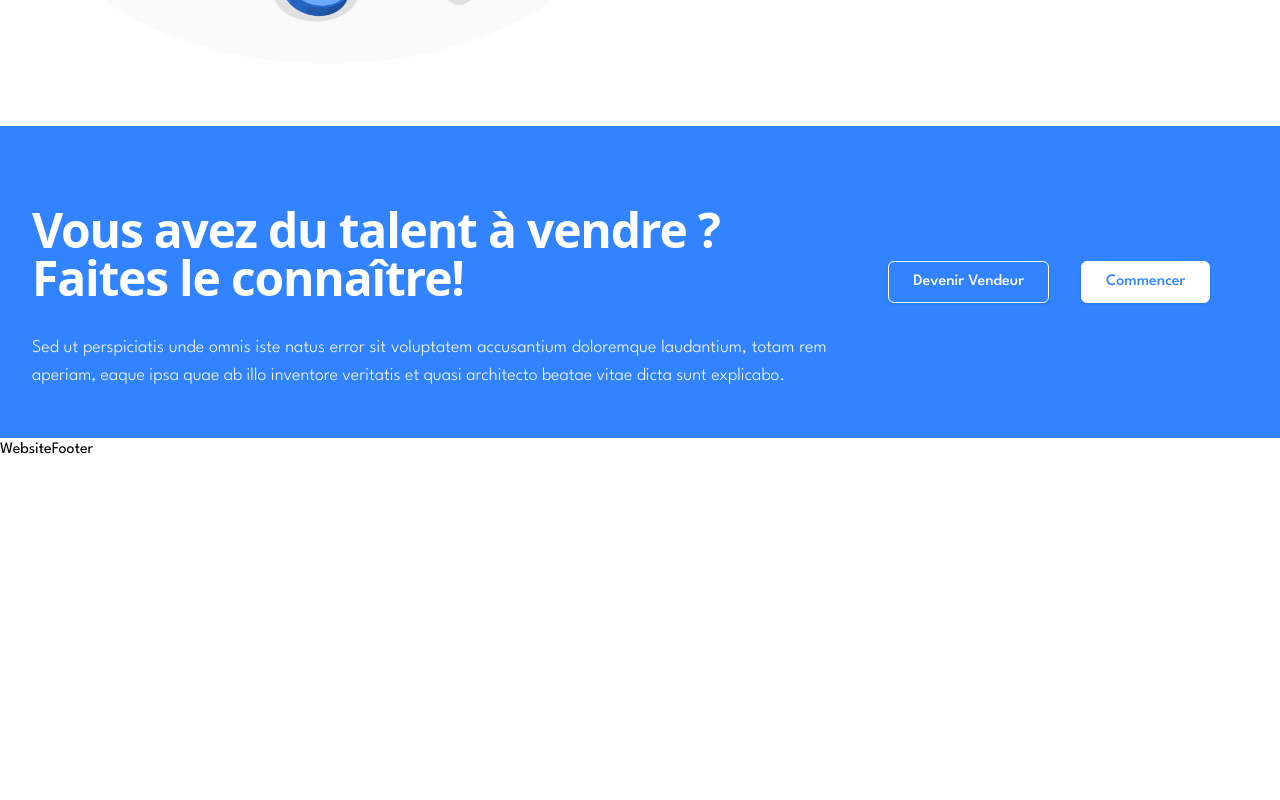
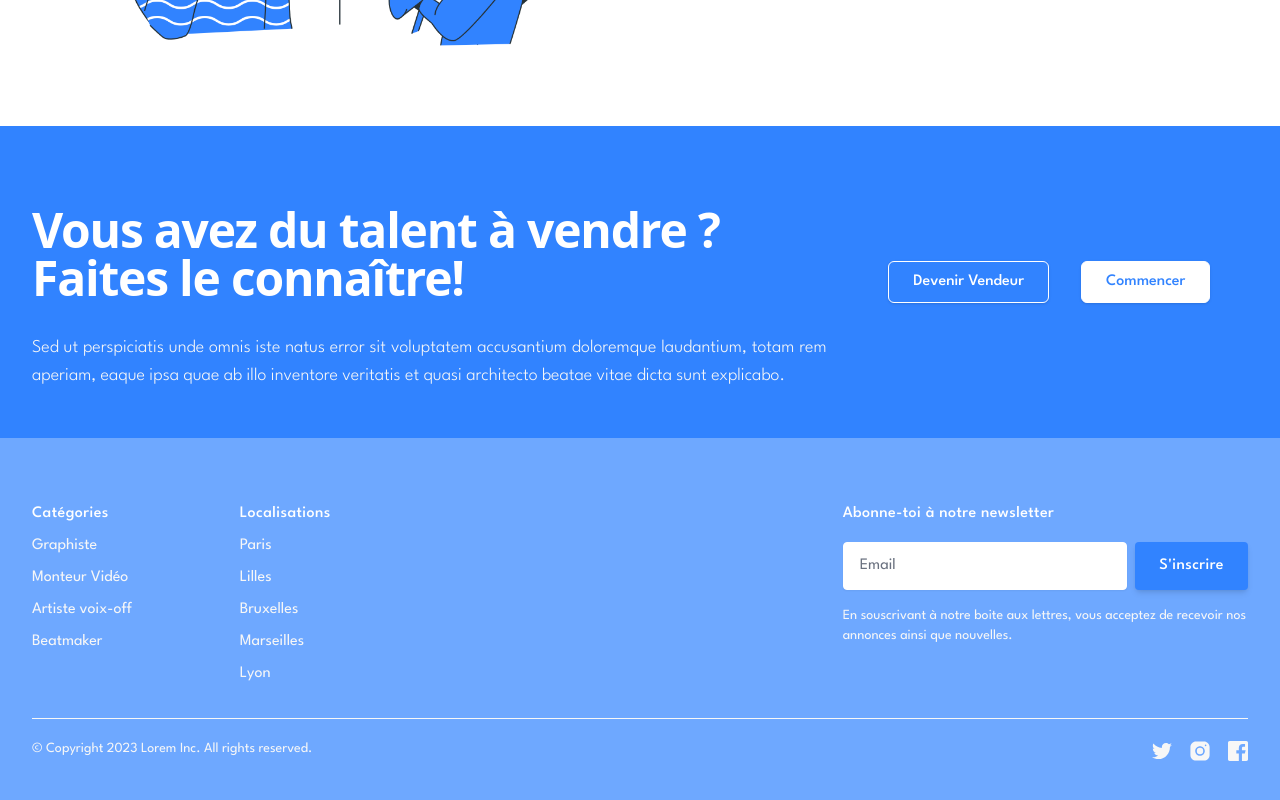
Before and after one commit to KevinArmache/Yonet-Project, a Next.js app: page / in a window 1280 px wide. Shown: the part 2781-3581 px from the top of the page. Before the commit the page ends 3243 px from the top, so only its background shows below. Built offline with nearby package versions, Linux system fonts and the light colour scheme.

Commit message:
added website footer

```diff
--- a/components/Footers/WebsiteFooter.jsx
+++ b/components/Footers/WebsiteFooter.jsx
@@ -1,9 +1,239 @@
 import React from 'react'
 
-const WebsiteFooter = () => {
+
+export const WebsiteFooter = () => {
   return (
-    <div>WebsiteFooter</div>
-  )
-}
+    <div className="bg-primary/70">
+      <div className="px-4 pt-16 mx-auto sm:max-w-xl md:max-w-full lg:max-w-screen-xl md:px-24 lg:px-8">
+        <div className="grid row-gap-10 mb-8 lg:grid-cols-6">
+          <div className="grid grid-cols-2 gap-5 row-gap-8 lg:col-span-4 md:grid-cols-4">
+            <div>
+              <p className="font-medium tracking-wide text-white">
+                Catégories
+              </p>
+              <ul className="mt-2 space-y-2">
+                <li>
+                  <a
+                    href="/"
+                    className="text-light transition-colors duration-300 hover:text-deep-purple-accent-200"
+                  >
+                    Graphiste
+                  </a>
+                </li>
+                <li>
+                  <a
+                    href="/"
+                    className="text-light transition-colors duration-300 hover:text-deep-purple-accent-200"
+                  >
+                    Monteur Vidéo
+                  </a>
+                </li>
+                <li>
+                  <a
+                    href="/"
+                    className="text-light transition-colors duration-300 hover:text-deep-purple-accent-200"
+                  >
+                    Artiste voix-off
+                  </a>
+                </li>
+                <li>
+                  <a
+                    href="/"
+                    className="text-light transition-colors duration-300 hover:text-deep-purple-accent-200"
+                  >
+                    Beatmaker
+                  </a>
+                </li>
+              </ul>
+            </div>
+            <div>
+              <p className="font-medium tracking-wide text-white">Localisations</p>
+              <ul className="mt-2 space-y-2">
+                <li>
+                  <a
+                    href="/"
+                    className="text-light transition-colors duration-300 hover:text-deep-purple-accent-200"
+                  >
+                    Paris
+                  </a>
+                </li>
+                <li>
+                  <a
+                    href="/"
+                    className="text-light transition-colors duration-300 hover:text-deep-purple-accent-200"
+                  >
+                    Lilles
+                  </a>
+                </li>
+                <li>
+                  <a
+                    href="/"
+                    className="text-light transition-colors duration-300 hover:text-deep-purple-accent-200"
+                  >
+                    Bruxelles
+                  </a>
+                </li>
+                <li>
+                  <a
+                    href="/"
+                    className="text-light transition-colors duration-300 hover:text-deep-purple-accent-200"
+                  >
+                    Marseilles
+                  </a>
+                </li>
+                <li>
+                  <a
+                    href="/"
+                    className="text-light transition-colors duration-300 hover:text-deep-purple-accent-200"
+                  >
+                    Lyon
+                  </a>
+                </li>
+              </ul>
+            </div>
+            {/* <div>
+              <p className="font-medium tracking-wide text-white">Cherry</p>
+              <ul className="mt-2 space-y-2">
+                <li>
+                  <a
+                    href="/"
+                    className="text-light transition-colors duration-300 hover:text-deep-purple-accent-200"
+                  >
+                    Media
+                  </a>
+                </li>
+                <li>
+                  <a
+                    href="/"
+                    className="text-light transition-colors duration-300 hover:text-deep-purple-accent-200"
+                  >
+                    Brochure
+                  </a>
+                </li>
+                <li>
+                  <a
+                    href="/"
+                    className="text-light transition-colors duration-300 hover:text-deep-purple-accent-200"
+                  >
+                    Nonprofit
+                  </a>
+                </li>
+                <li>
+                  <a
+                    href="/"
+                    className="text-light transition-colors duration-300 hover:text-deep-purple-accent-200"
+                  >
+                    Educational
+                  </a>
+                </li>
+                <li>
+                  <a
+                    href="/"
+                    className="text-light transition-colors duration-300 hover:text-deep-purple-accent-200"
+                  >
+                    Projects
+                  </a>
+                </li>
+              </ul>
+            </div>
+            <div>
+              <p className="font-medium tracking-wide text-white">
+                Business
+              </p>
+              <ul className="mt-2 space-y-2">
+                <li>
+                  <a
+                    href="/"
+                    className="text-light transition-colors duration-300 hover:text-deep-purple-accent-200"
+                  >
+                    Infopreneur
+                  </a>
+                </li>
+                <li>
+                  <a
+                    href="/"
+                    className="text-light transition-colors duration-300 hover:text-deep-purple-accent-200"
+                  >
+                    Personal
+                  </a>
+                </li>
+                <li>
+                  <a
+                    href="/"
+                    className="text-light transition-colors duration-300 hover:text-deep-purple-accent-200"
+                  >
+                    Wiki
+                  </a>
+                </li>
+                <li>
+                  <a
+                    href="/"
+                    className="text-light transition-colors duration-300 hover:text-deep-purple-accent-200"
+                  >
+                    Forum
+                  </a>
+                </li>
+              </ul>
+            </div> */}
+          </div>
+          <div className="md:max-w-md lg:col-span-2">
+            <span className="text-base font-medium tracking-wide text-white">
+              Abonne-toi à notre newsletter
+            </span>
+            <form className="flex flex-col mt-4 md:flex-row">
+              <input
+                placeholder="Email"
+                required
+                type="text"
+                className="flex-grow w-full h-12 px-4 mb-3 transition duration-200 bg-white border border-white rounded shadow-sm appearance-none md:mr-2 md:mb-0 focus:border-deep-purple-accent-400 focus:outline-none focus:shadow-outline"
+              />
+              <button
+                type="submit"
+                className="inline-flex items-center justify-center h-12 px-6 font-medium tracking-wide text-white transition duration-200 rounded shadow-md bg-primary hover:bg-purple-700 focus:shadow-outline focus:outline-none"
+              >
+                S'inscrire
+              </button>
+            </form>
+            <p className="mt-4 text-sm text-light">
+              En souscrivant à notre boite aux lettres, vous acceptez de recevoir nos annonces ainsi que nouvelles.
+            </p>
+          </div>
+        </div>
+        <div className="flex flex-col justify-between pt-5 pb-10 border-t border-light sm:flex-row">
+          <p className="text-sm text-light">
+            © Copyright {new Date().getFullYear()} Lorem Inc. All rights reserved.
+          </p>
+          <div className="flex items-center mt-4 space-x-4 sm:mt-0">
+            <a
+              href="/"
+              className="text-light transition-colors duration-300 hover:text-teal-accent-400"
+            >
+              <svg viewBox="0 0 24 24" fill="currentColor" className="h-5">
+                <path d="M24,4.6c-0.9,0.4-1.8,0.7-2.8,0.8c1-0.6,1.8-1.6,2.2-2.7c-1,0.6-2,1-3.1,1.2c-0.9-1-2.2-1.6-3.6-1.6 c-2.7,0-4.9,2.2-4.9,4.9c0,0.4,0,0.8,0.1,1.1C7.7,8.1,4.1,6.1,1.7,3.1C1.2,3.9,1,4.7,1,5.6c0,1.7,0.9,3.2,2.2,4.1 C2.4,9.7,1.6,9.5,1,9.1c0,0,0,0,0,0.1c0,2.4,1.7,4.4,3.9,4.8c-0.4,0.1-0.8,0.2-1.3,0.2c-0.3,0-0.6,0-0.9-0.1c0.6,2,2.4,3.4,4.6,3.4 c-1.7,1.3-3.8,2.1-6.1,2.1c-0.4,0-0.8,0-1.2-0.1c2.2,1.4,4.8,2.2,7.5,2.2c9.1,0,14-7.5,14-14c0-0.2,0-0.4,0-0.6 C22.5,6.4,23.3,5.5,24,4.6z" />
+              </svg>
+            </a>
+            <a
+              href="/"
+              className="text-light transition-colors duration-300 hover:text-teal-accent-400"
+            >
+              <svg viewBox="0 0 30 30" fill="currentColor" className="h-6">
+                <circle cx="15" cy="15" r="4" />
+                <path d="M19.999,3h-10C6.14,3,3,6.141,3,10.001v10C3,23.86,6.141,27,10.001,27h10C23.86,27,27,23.859,27,19.999v-10   C27,6.14,23.859,3,19.999,3z M15,21c-3.309,0-6-2.691-6-6s2.691-6,6-6s6,2.691,6,6S18.309,21,15,21z M22,9c-0.552,0-1-0.448-1-1   c0-0.552,0.448-1,1-1s1,0.448,1,1C23,8.552,22.552,9,22,9z" />
+              </svg>
+            </a>
+            <a
+              href="/"
+              className="text-light transition-colors duration-300 hover:text-teal-accent-400"
+            >
+              <svg viewBox="0 0 24 24" fill="currentColor" className="h-5">
+                <path d="M22,0H2C0.895,0,0,0.895,0,2v20c0,1.105,0.895,2,2,2h11v-9h-3v-4h3V8.413c0-3.1,1.893-4.788,4.659-4.788 c1.325,0,2.463,0.099,2.795,0.143v3.24l-1.918,0.001c-1.504,0-1.795,0.715-1.795,1.763V11h4.44l-1,4h-3.44v9H22c1.105,0,2-0.895,2-2 V2C24,0.895,23.105,0,22,0z" />
+              </svg>
+            </a>
+          </div>
+        </div>
+      </div>
+    </div>
+  );
+};
 
 export default WebsiteFooter
--- a/components/HomePageSections/About.jsx
+++ b/components/HomePageSections/About.jsx
@@ -16,7 +16,7 @@
               width={1080}
               height={1080}
               alt=""
-              src="/asset/figures/sponsor.png"
+              src="/asset/figures/people-talking.png"
               className='w-full'
             />
           </div>
```
Also changed, not shown: public/asset/figures/people-talking.png (added).
